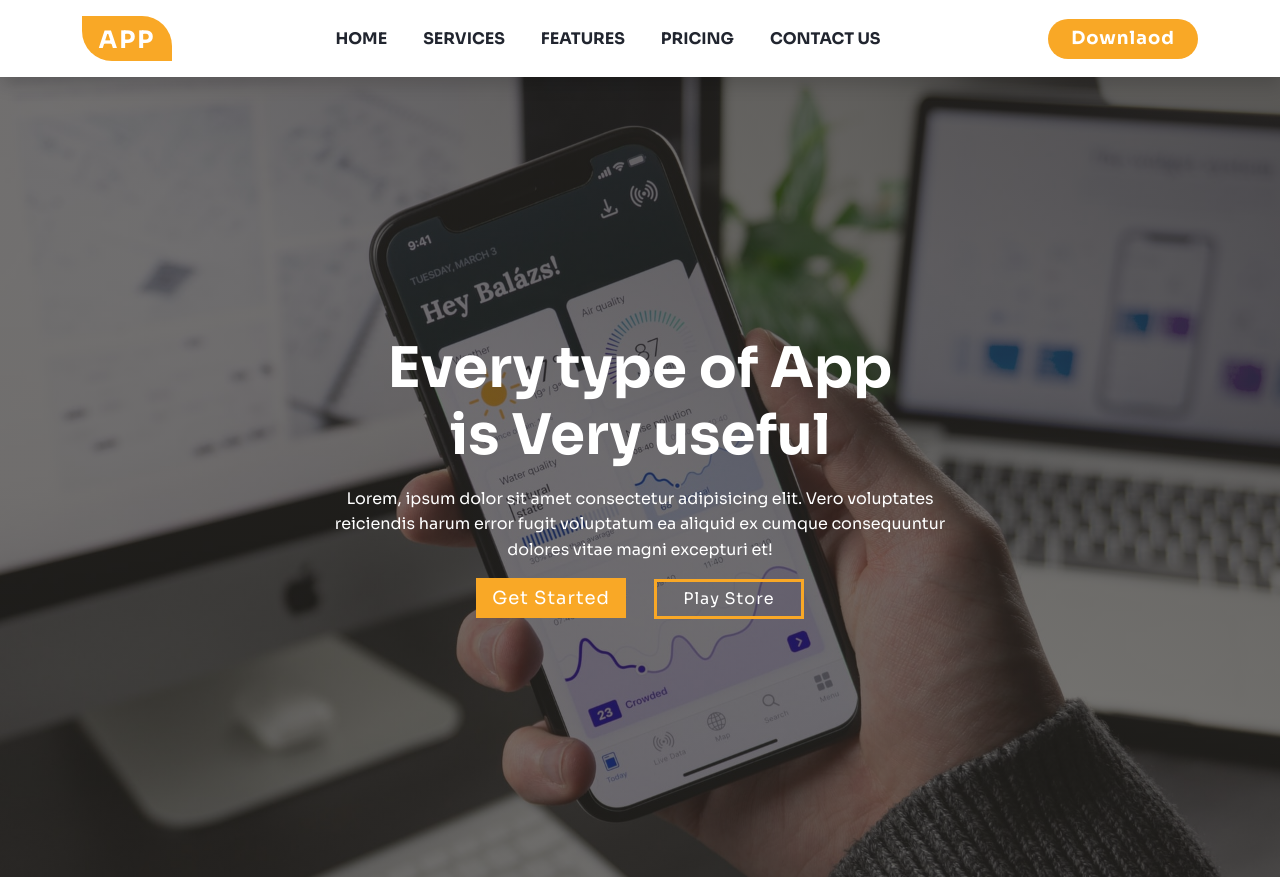
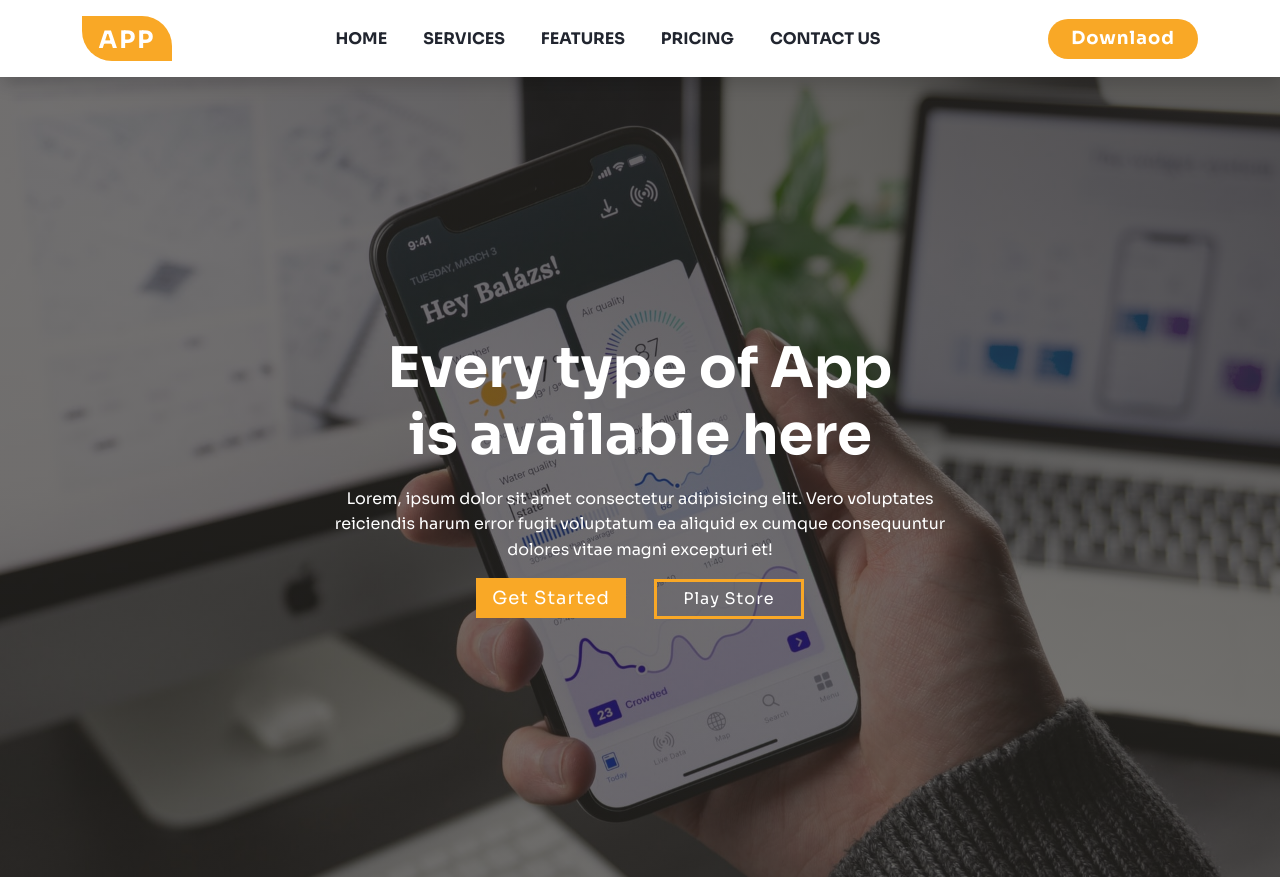
Before and after one commit to danishzayan/AppLandignPage, a plain HTML site: page index.html in a window 1280 px wide. Shown: the top 877 px of the page. Drawn offline with nearby package versions, Linux system fonts and the light colour scheme.

Commit message:
Update index.html
Content change

```diff
--- a/index.html
+++ b/index.html
@@ -66,7 +66,7 @@
       <div class="container">
         <div class="row">
           <div class="col-lg-7 mx-auto text-center">
-            <h1 class="display-4 text-white">Every type of App <br> is Very useful</h1>
+            <h1 class="display-4 text-white">Every type of App <br> is available here</h1>
             <p class="text-white my-3">Lorem, ipsum dolor sit amet consectetur adipisicing elit. Vero voluptates reiciendis harum error fugit voluptatum ea aliquid ex cumque consequuntur dolores vitae magni excepturi et!</p>
             <button class="button btn-1 text-white me-4">Get Started</button>
             <button class="button btn-2 text-white">Play Store</button>
```
